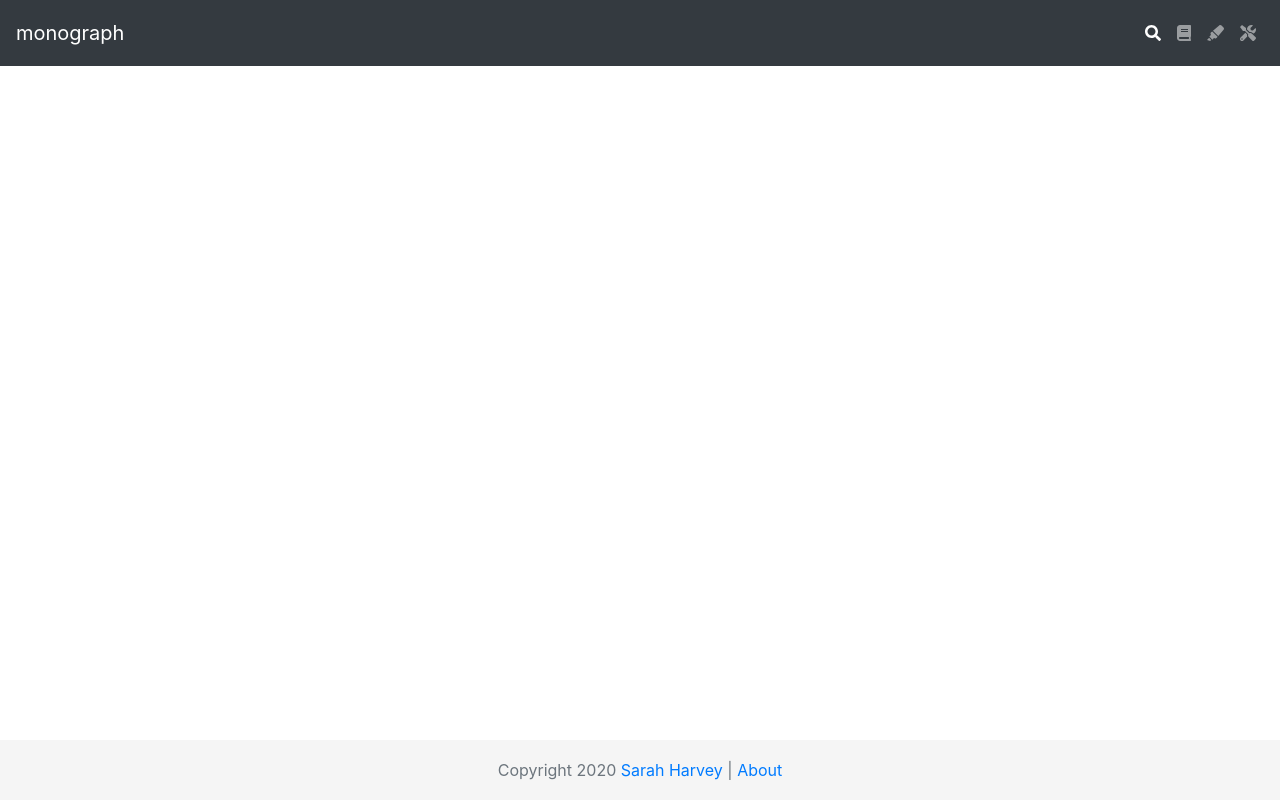
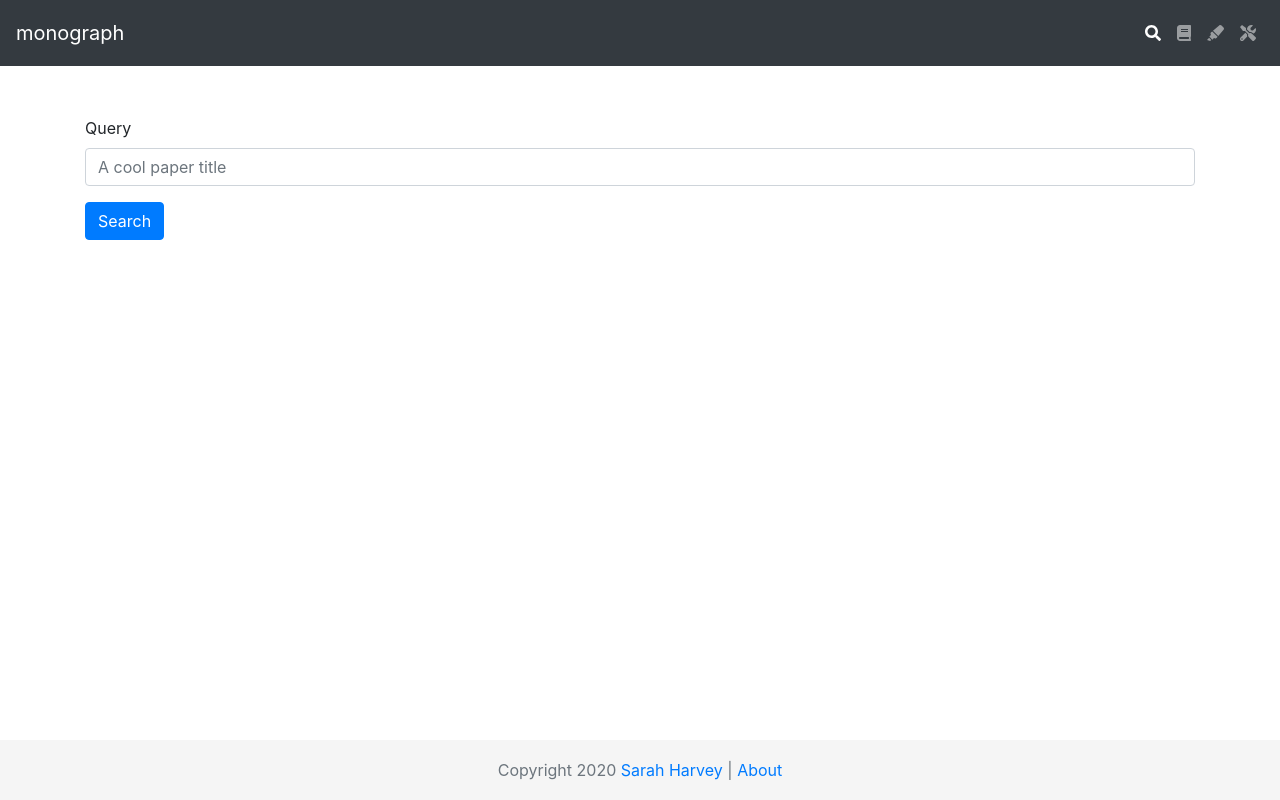
Before and after one commit to worldwise001/monograph, a React (Create React App) app in the folder webapp/: page /search in a window 1280 px wide. Built offline with nearby package versions, Linux system fonts and the light colour scheme; no server answers.

Commit message:
Formatting fixes, update about page.

```diff
--- a/webapp/src/About.js
+++ b/webapp/src/About.js
@@ -20,6 +20,10 @@ class About extends Component {
                     This source is <a href='https://worldwise001.github.com/monograph'>freely available</a> under
                     the conditions of the <a href='https://github.com/worldwise001/monograph/blob/master/LICENSE'>MIT License</a>.
                 </p>
+                <p className="lead">
+                    This service is provided free of charge with zero ads and zero trackers. If you want to support
+                    this work, head on over to <a href='https://www.patreon.com/worldwise001'>Patreon</a>.
+                </p>
             </div>
         );
     }
--- a/webapp/src/App.css
+++ b/webapp/src/App.css
@@ -45,3 +45,7 @@ body {
 .about-div {
   max-width: 700px;
 }
+
+.container-content {
+  padding-top: 50px;
+}
--- a/webapp/src/Library.js
+++ b/webapp/src/Library.js
@@ -39,7 +39,7 @@ class Library extends Component {
                 <Card.Body>
                     <Card.Title>{member['id']} - {member['name']}</Card.Title>
                     <Card.Text>
-                        Prefixes: {member['doi_prefixes'].join(', ')}<br />
+                        Prefixes: {member['doi_prefixes'].join(', ')}<br/>
                         Available Works: {member['available_works']}
                     </Card.Text>
                 </Card.Body>
@@ -54,7 +54,7 @@ class Library extends Component {
         let rows = [];
         for (let row_id = 0; row_id < Math.ceil(items.length / 3); row_id++) {
             let cards = [];
-            for (let card_id = row_id*3; card_id < Math.min((row_id+1)*3, items.length); card_id++) {
+            for (let card_id = row_id * 3; card_id < Math.min((row_id + 1) * 3, items.length); card_id++) {
                 cards.push(this.createCard(items[card_id]))
             }
             rows.push(<Row key={row_id}><Col><CardDeck>{cards}</CardDeck></Col></Row>)
@@ -64,12 +64,9 @@ class Library extends Component {
 
     render() {
         return (
-            <div>
-                <Container>
-                    {this.createRows(this.state.items)}
-                </Container>
-
-            </div>
+            <Container className={"container-content"}>
+                {this.createRows(this.state.items)}
+            </Container>
         );
     }
 }
--- a/webapp/src/Search.js
+++ b/webapp/src/Search.js
@@ -1,11 +1,64 @@
 
 import React, { Component } from 'react';
+import {Button, Container, Form} from "react-bootstrap";
 
 class Search extends Component {
+    constructor(props) {
+        super(props);
+        this.state = {
+            error: null,
+            isLoaded: false,
+            items: []
+        };
+    }
+
+    componentDidMount() {
+        fetch("/api/library")
+            .then(res => res.json())
+            .then(
+                (result) => {
+                    this.setState({
+                        isLoaded: true,
+                        items: result.items
+                    });
+                },
+                // Note: it's important to handle errors here
+                // instead of a catch() block so that we don't swallow
+                // exceptions from actual bugs in components.
+                (error) => {
+                    this.setState({
+                        isLoaded: true,
+                        error
+                    });
+                }
+            )
+    }
+
+    getCheckBoxes(items) {
+        let checkboxes = [];
+        for (let i = 0; i < items.length; i++) {
+            checkboxes.push(<Form.Check type="checkbox" label={items[i]['name']}
+                                        key={items[i]['id']} id={items[i]['id']} />)
+        }
+        return checkboxes;
+    }
+
     render() {
         return (
-            <div>
-            </div>
+            <Container className={"container-content"}>
+                <Form>
+                    <Form.Group controlId="formQuery">
+                        <Form.Label>Query</Form.Label>
+                        <Form.Control type="query" placeholder="A cool paper title" />
+                    </Form.Group>
+                    <Form.Group controlId="formMembers">
+                        {this.getCheckBoxes(this.state.items)}
+                    </Form.Group>
+                    <Button variant="primary" type="submit">
+                        Search
+                    </Button>
+                </Form>
+            </Container>
         );
     }
 }
```
